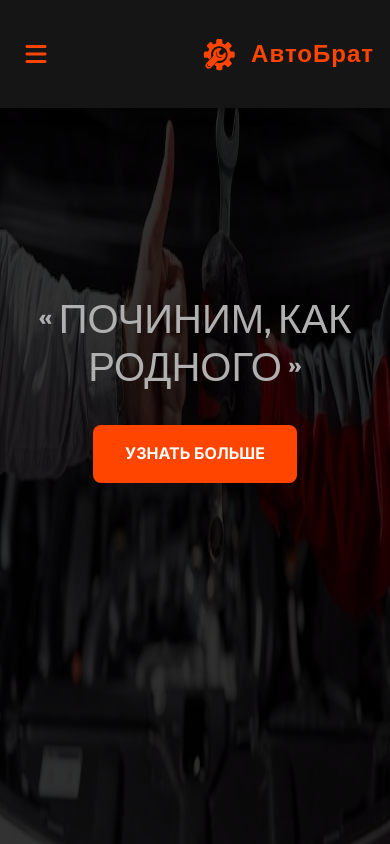
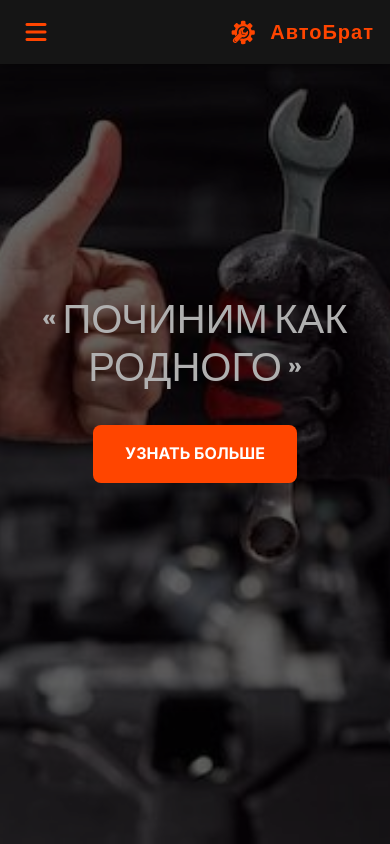
Before and after one commit to aeryomin/autobrother, a Next.js app: page / in a window 390 px wide. Shown: the top 844 px of the page. Built offline with nearby package versions, Linux system fonts and the light colour scheme.

Commit message:
Fixed mobile view 2

```diff
--- a/app/components/Header/Header.module.css
+++ b/app/components/Header/Header.module.css
@@ -4,9 +4,9 @@
   left: 0;
   right: 0;
   background-color: #151515;
-  padding: 24px 0;
+  padding: 18px 0;
   box-shadow: 0 2px 10px rgba(0, 0, 0, 0.5);
-  z-index: 50;
+  z-index: 100;
   font-family: 'Arial', sans-serif;
   width: 100%;
   box-sizing: border-box;
@@ -148,6 +148,24 @@
 
 /* Мобильные стили */
 @media (max-width: 768px) {
+  .header {
+    padding: 12px 0;
+  }
+
+  .content {
+    height: 40px;
+  }
+
+  .logo {
+    margin-right: 0;
+    font-size: 20px;
+  }
+
+  .logoImage {
+    width: 30px;
+    height: 30px;
+  }
+
   .desktopContacts,
   .desktopSearch,
   .bookingButton {
@@ -167,20 +185,6 @@
     width: 100%;
     padding: 0;
     gap: 0.5rem;
-  }
-
-  .logo {
-    margin-right: 0;
-    font-size: 24px;
-    white-space: nowrap;
-    overflow: hidden;
-    text-overflow: ellipsis;
-  }
-
-  .logoImage {
-    width: 40px;
-    height: 40px;
-    flex-shrink: 0;
   }
 
   .burgerButton {
--- a/app/components/Hero/Hero.module.css
+++ b/app/components/Hero/Hero.module.css
@@ -23,16 +23,18 @@
   position: absolute;
   inset: 0;
   z-index: 0;
-  width: 100%;
-  height: 100%;
+  top: 96px;
+}
+
+.background img {
+  object-fit: cover;
+  object-position: center;
 }
 
 .overlay {
   position: absolute;
   inset: 0;
-  background-color: rgba(0, 0, 0, 0.8);
-  width: 100%;
-  height: 100%;
+  background-color: rgba(0, 0, 0, 0.6);
 }
 
 .textAppear {
@@ -141,4 +143,36 @@
   .container {
     padding: 0 1rem;
   }
+
+  .hero {
+    height: 100vh;
+  }
+
+  .background {
+    position: absolute;
+    inset: 0;
+    z-index: 0;
+  }
+
+  .background img {
+    object-fit: cover;
+    object-position: center;
+  }
 }
+
+@media (max-width: 576px) {
+  .hero {
+    height: 100vh;
+  }
+
+  .background {
+    position: absolute;
+    inset: 0;
+    z-index: 0;
+  }
+
+  .background img {
+    object-fit: cover;
+    object-position: center;
+  }
+}
--- a/app/components/Hero/Hero.tsx
+++ b/app/components/Hero/Hero.tsx
@@ -10,14 +10,14 @@ export default function Hero() {
           alt="Фон автосервиса"
           fill
           priority
-          className="object-cover"
         />
         <div className={styles.overlay}></div>
       </div>
       <div className={`${styles.dust} dustAppear`}></div>
+
       <div className={styles.content}>
         <h1 className={styles.title}>
-          <span className={styles.textAppear}>« ПОЧИНИМ</span>, КАК РОДНОГО »
+          <span className={styles.textAppear}>« ПОЧИНИМ</span> КАК РОДНОГО »
         </h1>
         <a href="#services" className={styles.button}>
           УЗНАТЬ БОЛЬШЕ
```
